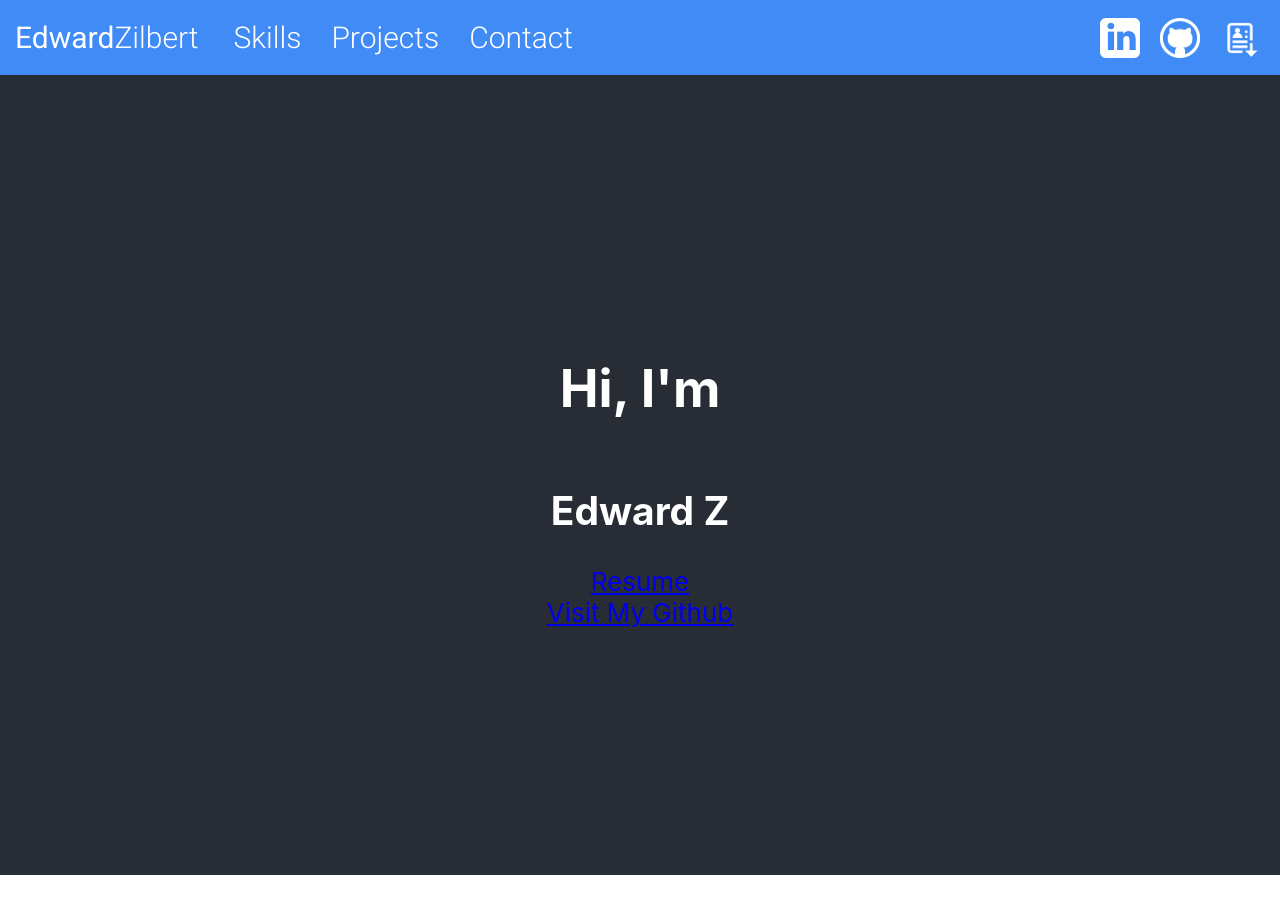
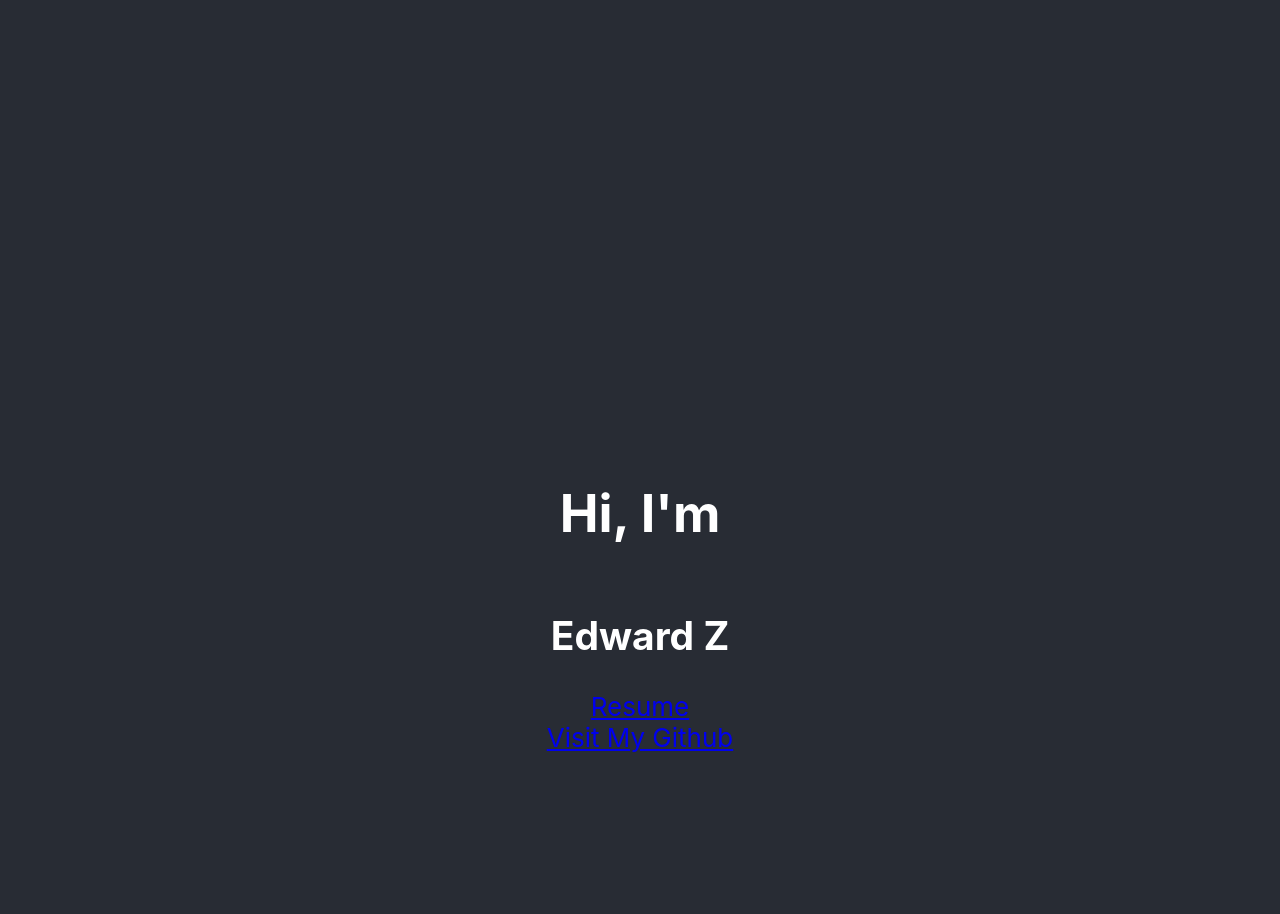
Before and after one commit to Edd4952/website, a React (Create React App) app: page / in a window 1280 px wide. Shown: the top 914 px of the page. Before the commit the page ends 875 px from the top, so only its background shows below. Built offline with nearby package versions, Linux system fonts and the light colour scheme.

Commit message:
Updated Header component and added scroll functionality

```diff
--- a/src/App.css
+++ b/src/App.css
@@ -7,7 +7,7 @@
 
 .App-header {
   background-color: #282c34;
-  min-height: 100vh;
+  height: 150vh;
   display: flex;
   flex-direction: column;
   align-items: center;
@@ -30,13 +30,25 @@
   font-family: 'Roboto', sans-serif;
   flex-direction: row;
   justify-content: center, space-between;
+  position: fixed;
+  top: 0;
+  width: 100%;
+  transition: transform 0.3s ease-in-out;
+  z-index: 1000;
+}
+.top-header.hidden {
+  transform: translateY(-100%);
+}
+
+.top-header.visible {
+  transform: translateY(0);
 }
 .socials {
   display: flex;
   align-items: center;
   justify-content: flex-end; /* Space between items */
   width: 100%; /* Full width of the header */
-  padding-right: 10px; /* Space on the right side */
+  padding-right: 15px; /* Space on the right side */
 }
 .social-icon{
   display: flex;
--- a/src/Components/Header.js
+++ b/src/Components/Header.js
@@ -1,18 +1,41 @@
-import React from "react";
+import React, { useState, useEffect } from "react";
 import { Link } from "react-router-dom";
 import "../App.css";
 import "../Assets/github.png";
 import "../Assets/linkedin.png";
 
 function Header() {
+
+  const [isVisible, setIsVisible] = useState(false);
+
+    useEffect(() => {
+        const handleScroll = () => {
+            if (window.scrollY > 0) {
+                setIsVisible(true);
+            } else {
+                setIsVisible(false);
+            }
+        };
+
+        window.addEventListener("scroll", handleScroll);
+        return () => {
+            window.removeEventListener("scroll", handleScroll);
+        };
+    }, []);
+
+    const scrollToSection = (id) => {
+      const section = document.getElementById(id);
+      if (section) {
+          section.scrollIntoView({ behavior: "smooth" });
+      }
+  };
+
     return (
-        <header className="top-header">
-
+        <header className={`top-header ${isVisible ? "visible" : "hidden"}`}>
 
               <Link to="/" style={{ textDecoration: 'none', color: 'inherit' , display: 'flex', flexDirection: 'row'}}>
                 <span className="bold">Edward </span>Zilbert
               </Link>
-
 
               <nav className="navwrap">
 
@@ -21,6 +44,7 @@ function Header() {
                 <Link to="/contact" className="nav_link">Contact</Link>
 
               </nav>
+
               <div className="socials">
                 <a href="https://www.linkedin.com/in/edward-zilbert-251040216/" target="_blank" rel="noopener noreferrer">
                   <img src={require("../Assets/linkedin.png")} alt="LinkedIn" className="social-icon" />
@@ -32,10 +56,6 @@ function Header() {
                   <img src={require("../Assets/resumeicon.png")} alt="Resume" className="social-icon" />
                 </a>
               </div>
-
-
-
-
         </header>
     );
 }
```
